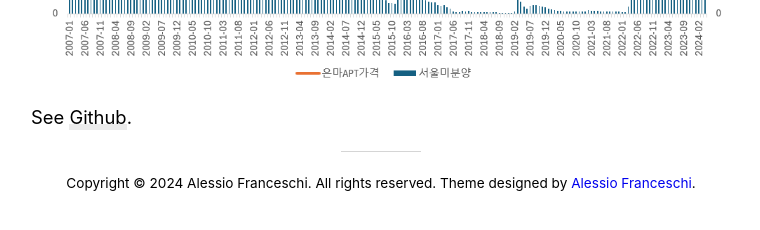
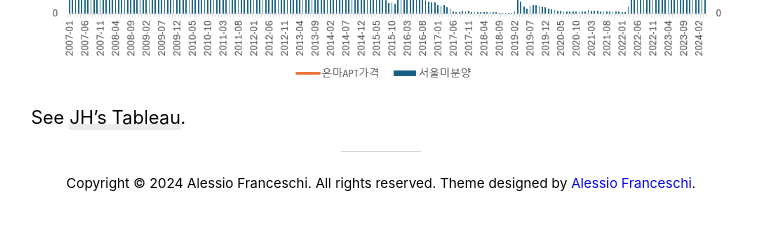
Before and after one commit to Timeleeh/skkufinal.github.io, a Jekyll site: the page built from about.md, in a window 1280 px wide. Shown: the part 519-749 px from the top of the page, without its empty margins (259-1019 px from the left). Built offline with Jekyll 4.4.1, drawn with Linux system fonts in a browser that asks for light colours; nearby versions of some CDN libraries.

Commit message:
Update about.md

```diff
--- a/about.md
+++ b/about.md
@@ -3,8 +3,8 @@ layout: default
 title: 대시보드
 ---
 
-# [대시보드 - 전국 지역별 부동산](https://yamt.netlify.app/)
+# [대시보드 - 전국 지역별 부동산](https://public.tableau.com/app/profile/jeonghun.lee7492/viz/__17187283242660/1?publish=yes)
 
 <img src="/unma.png" width="100%" height="100%">
 
-See [Github](https://github.com/PandaSekh/Jekyll-YAMT).
+See [JH's Tableau](https://public.tableau.com/app/profile/jeonghun.lee7492/viz/__17187283242660/1?publish=yes).
```
